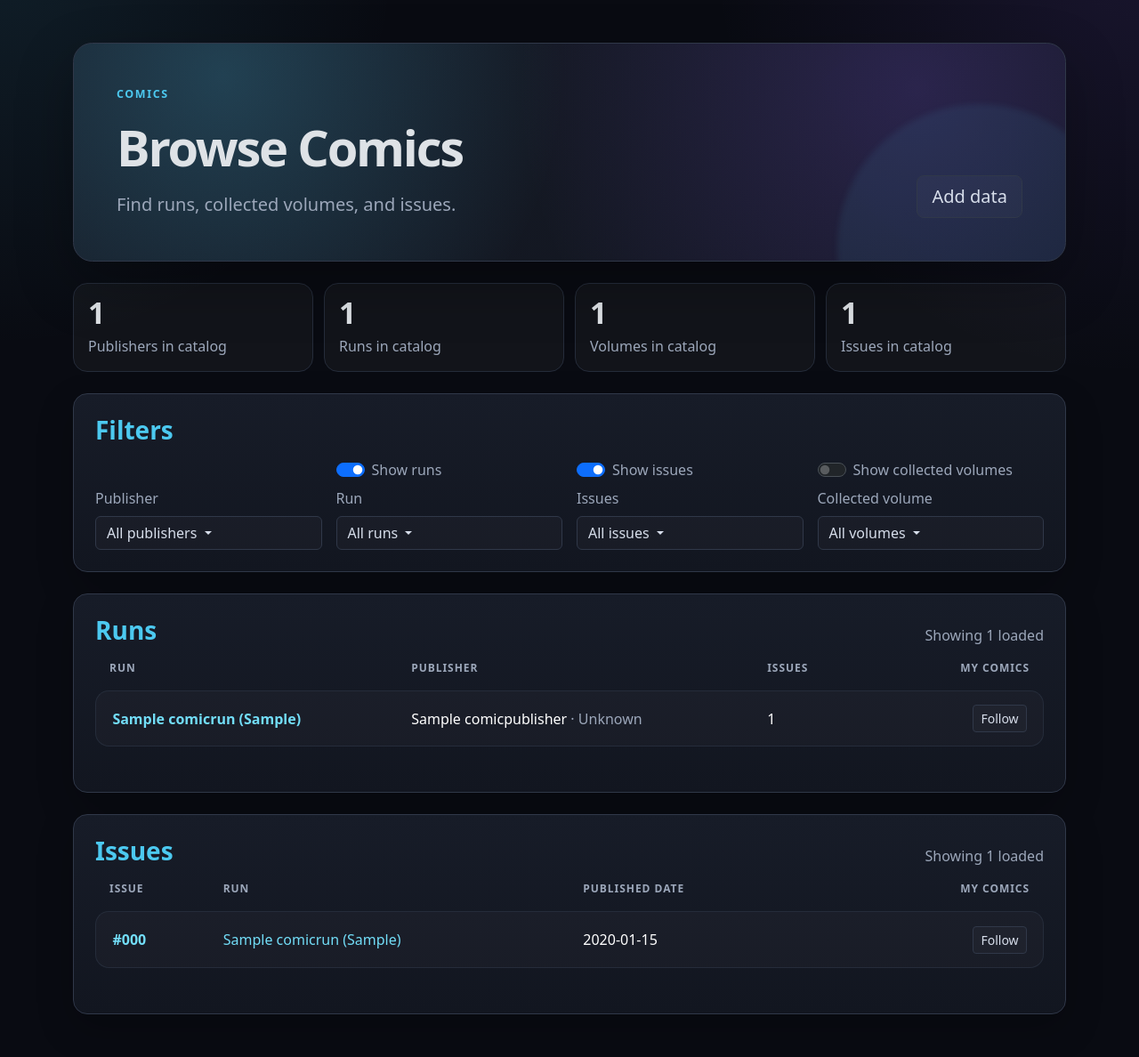
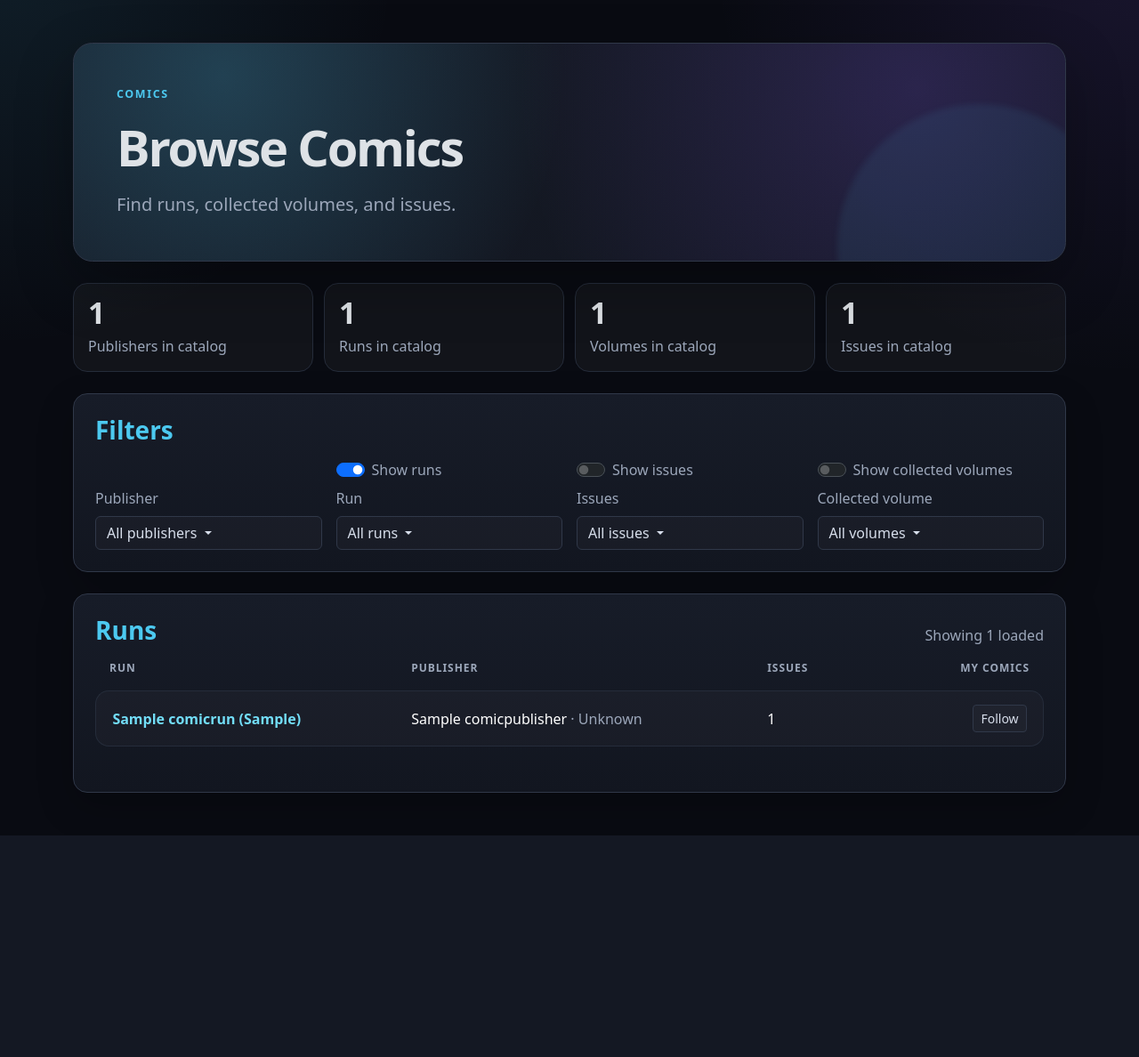
Before and after one commit to Wjmoore32001/EzyReadComics, a Django app: page /browse/ in a window 1280 px wide. Shown: the part 57-1245 px from the top of the page at 89% size. After the commit the page ends 996 px from the top, so only its background shows below. Run offline with Django 5.2, Linux system fonts and the light colour scheme; tables that the repository leaves empty hold one stand-in row (values such as "Sample post").

Commit message:
Default section toggles to runs only

```diff
--- a/catalog/templates/catalog/browse.html
+++ b/catalog/templates/catalog/browse.html
@@ -18,11 +18,13 @@
                     </p>
                 </div>
 
-                <div class="d-flex flex-wrap gap-2">
-                    <a href="/admin/" class="btn btn-outline-light btn-lg">
-                        Add data
-                    </a>
-                </div>
+                {% if request.user.is_authenticated and request.user.is_staff %}
+                    <div class="d-flex flex-wrap gap-2">
+                        <a href="{% url 'admin:index' %}" class="btn btn-outline-light btn-lg">
+                            Add data
+                        </a>
+                    </div>
+                {% endif %}
             </div>
         </div>
     </section>
@@ -241,7 +243,7 @@
                             id="browse-toggle-issues"
                             data-section-visibility-toggle
                             data-target-section="issues"
-                            checked
+                            {% if selected_issue %}checked{% endif %}
                         >
                         <label class="form-check-label erc-muted" for="browse-toggle-issues">
                             Show issues
@@ -747,7 +749,7 @@
         </div>
     </section>
 
-    <section class="card erc-panel erc-data-card" data-load-section="issues">
+    <section class="card erc-panel erc-data-card {% if not selected_issue %}d-none{% endif %}" data-load-section="issues" {% if not selected_issue %}hidden{% endif %}>
         <div class="card-body">
             <div class="erc-section-header">
                 <h2 class="h3 fw-bold mb-0 erc-section-title">Issues</h2>
--- a/reading/templates/reading/my_comics.html
+++ b/reading/templates/reading/my_comics.html
@@ -225,7 +225,7 @@
                             id="my-comics-toggle-issues"
                             data-my-comics-section-toggle
                             data-target-section="issues"
-                            checked
+                            {% if selected_issue_id %}checked{% endif %}
                         >
                         <label class="form-check-label erc-muted" for="my-comics-toggle-issues">
                             Show issues
@@ -598,7 +598,7 @@
         </div>
     </section>
 
-    <section class="card erc-panel erc-data-card" data-my-comics-section="issues">
+    <section class="card erc-panel erc-data-card {% if not selected_issue_id %}d-none{% endif %}" data-my-comics-section="issues" {% if not selected_issue_id %}hidden{% endif %}>
         <div class="card-body">
             <div class="erc-section-header">
                 <h2 class="h3 fw-bold mb-0 erc-section-title">Issues</h2>
```
